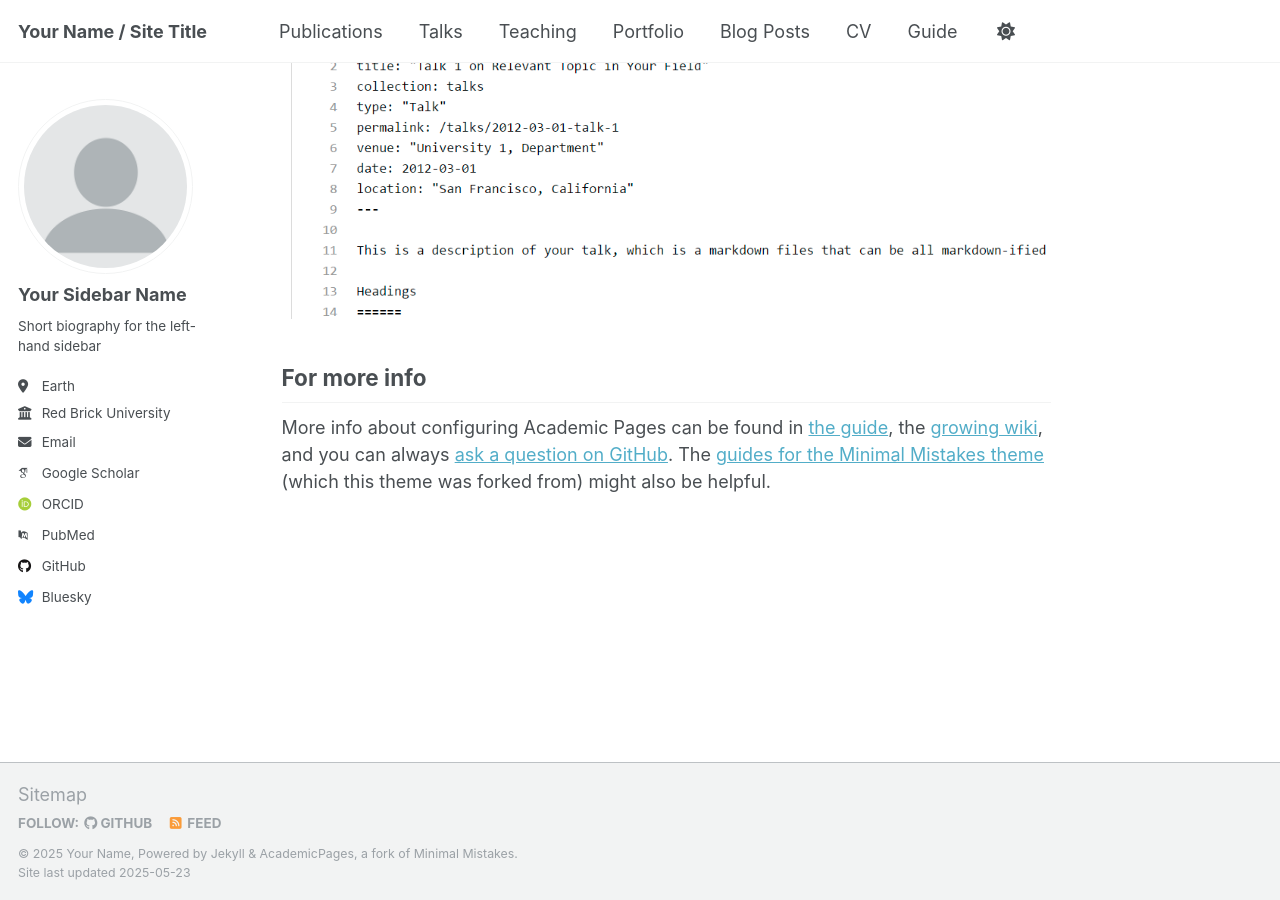
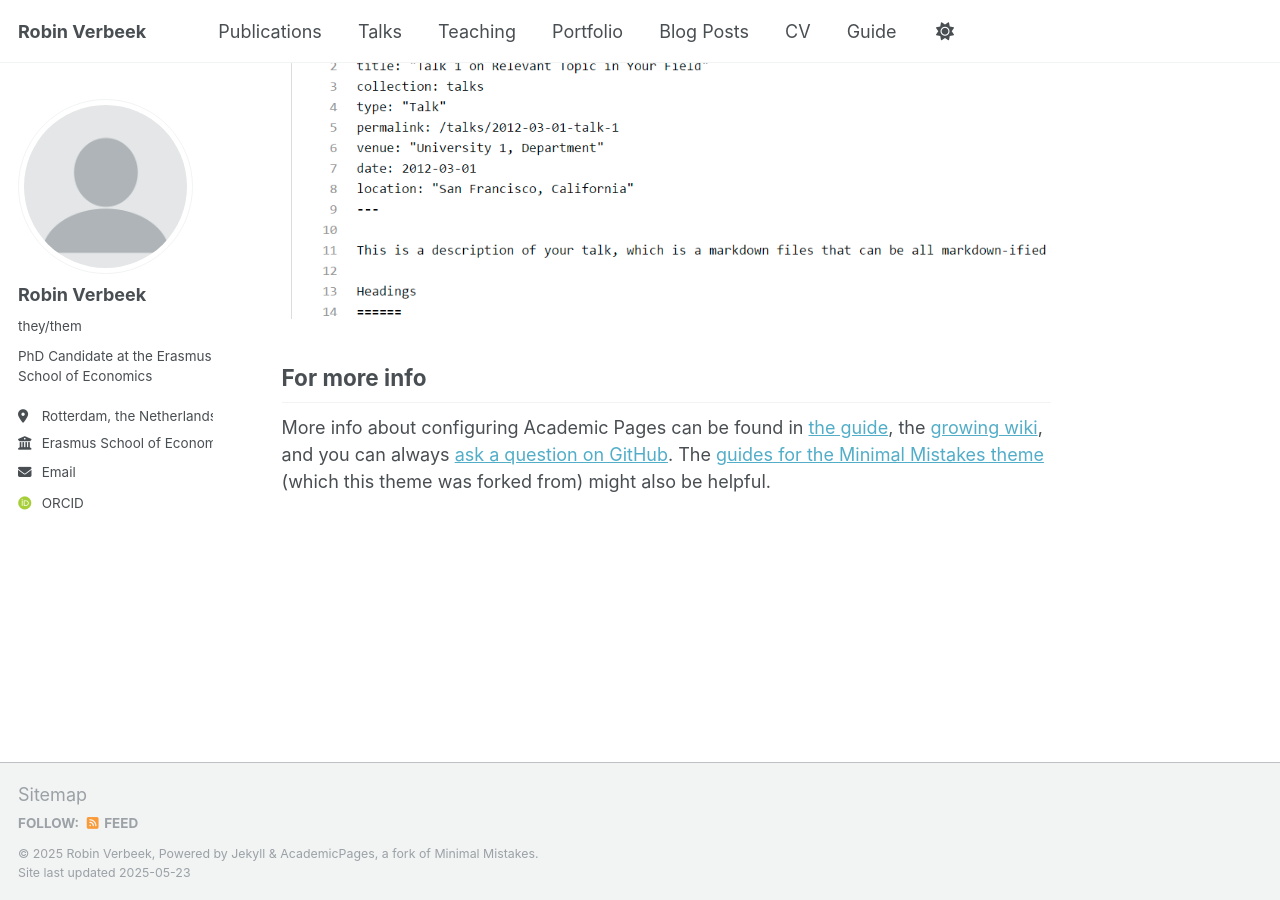
Before and after one commit to RobinV1/robinv1.github.io, a Jekyll site: the page built from _pages/about.md, in a window 1280 px wide and 900 px high, scrolled down 2636 px. Built offline with Jekyll 4.4.1, drawn with Linux system fonts in a browser that asks for light colours; some web fonts are replaced.

Commit message:
Update _config.yml

```diff
--- a/_config.yml
+++ b/_config.yml
@@ -9,13 +9,13 @@
 # Basic Site Settings
 locale                   : "en-US"
 site_theme               : "default"
-title                    : "Your Name / Site Title"
+title                    : "Robin Verbeek"
 title_separator          : "-"
-name                     : &name "Your Name"
-description              : &description "personal description"
-url                      : https://academicpages.github.io # the base hostname & protocol for your site e.g. "https://[your GitHub username].github.io" or if you already have some other page hosted on Github then use "https://[your GitHub username].github.io/[Your Repo Name]"
+name                     : &name "Robin Verbeek"
+description              : &description "I am a PhD Candidate at the Erasmus School of Economics. The main focus of my PhD is on mental health."
+url                      : https://RobinV1.github.io # the base hostname & protocol for your site e.g. "https://[your GitHub username].github.io" or if you already have some other page hosted on Github then use "https://[your GitHub username].github.io/[Your Repo Name]"
 baseurl                  : "" # the subpath of your site, e.g. "/blog"
-repository               : "academicpages/academicpages.github.io"
+repository               : "RobinV1/RobinV1.github.io"
 
 # Site Author - The following control what appear as part of the author content on the side bar.
 #               If a field is blank the icon and link will not appear, otherwise it will be shown.
@@ -23,22 +23,22 @@ repository               : "academicpages/academicpages.github.io"
 author:
   # Biographic information
   avatar           : "profile.png"
-  name             : "Your Sidebar Name"
-  pronouns         : # example: "she/her"
-  bio              : "Short biography for the left-hand sidebar"
-  location         : "Earth"
-  employer         : "Red Brick University"
+  name             : "Robin Verbeek"
+  pronouns         : "they/them"
+  bio              : "PhD Candidate at the Erasmus School of Economics"
+  location         : "Rotterdam, the Netherlands"
+  employer         : "Erasmus School of Economics"
   uri              : # URL
-  email            : "none@example.org"
+  email            : "verbeek@ese.eur.nl"
 
   # Academic websites
   academia         : # URL
   arxiv            : # URL - Update with the correct link to your profile
-  googlescholar    : "https://scholar.google.com/citations?user=PS_CX0AAAAAJ"
+  googlescholar    : # URL
   impactstory      : # URL
-  orcid            : "http://orcid.org/yourorcidurl"
+  orcid            : "https://orcid.org/0009-0003-0124-6782"
   semantic         : # URL
-  pubmed           : "https://www.ncbi.nlm.nih.gov/pubmed/?term=john+snow"
+  pubmed           : # URL
   researchgate     : # URL
   scopus           : # URL
 
@@ -46,12 +46,12 @@ author:
   bitbucket        : # Username - Update with your username on the site
   codepen          : # Username
   dribbble         : # Username
-  github           : "academicpages"
+  github           : # "RobinV1"
   kaggle           : # Username
   stackoverflow    : # User number or user number and name (i.e., use "1" or "1/jeff-atwood")
 
   # Social media
-  bluesky          : "bsky.app" # Replace this with you Bluesky username
+  bluesky          : # Replace this with you Bluesky username
   facebook         : # Username
   flickr           : # Username
   foursquare       : # Username
```
